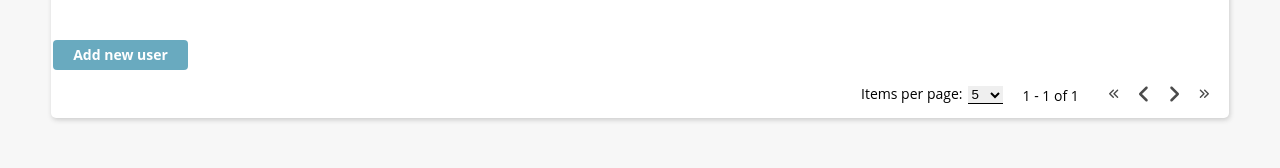
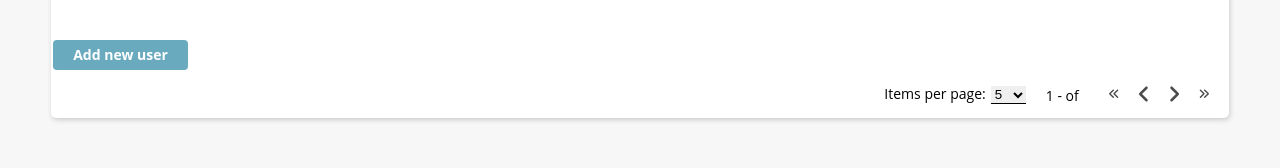
Before and after one commit to StoyanBanov/react-user-list-workshop, a React (Create React App) app: page / in a window 1280 px wide. Shown: the part 581-749 px from the top of the page. Built offline with nearby package versions, Linux system fonts and the light colour scheme; no server answers.

Commit message:
fix pagination component bug

```diff
--- a/src/components/pagination/Pagination.js
+++ b/src/components/pagination/Pagination.js
@@ -1,15 +1,18 @@
-export const Pagination = () =>
-    <div className="pagination position">
+export const Pagination = ({ pagesCount }) => {
+    const currentPage = 1
+
+    return (
+        <div div className="pagination position" >
             <div className="limits">
                 <span>Items per page:</span>
                 <select name="limit" className="limit" defaultValue="5">
                     <option defaultValue="5">5</option>
-                <option defaultValue="5">10</option>
-                <option defaultValue="5">15</option>
-                <option defaultValue="5">20</option>
+                    <option defaultValue="10">10</option>
+                    <option defaultValue="15">15</option>
+                    <option defaultValue="20">20</option>
                 </select>
             </div>
-        <p className="pages">1 - 1 of 1</p>
+            <p className="pages">{currentPage} - {pagesCount} of {pagesCount}</p>
             <div className="actions">
                 <button className="btn" title="First Page">
                     <svg aria-hidden="true" focusable="false" data-prefix="fas" data-icon="angles-left"
@@ -51,3 +54,5 @@ export const Pagination = () =>
                 </button>
             </div>
         </div>
+    )
+}
```
Lines whose indentation alone changed are shown as unchanged.
